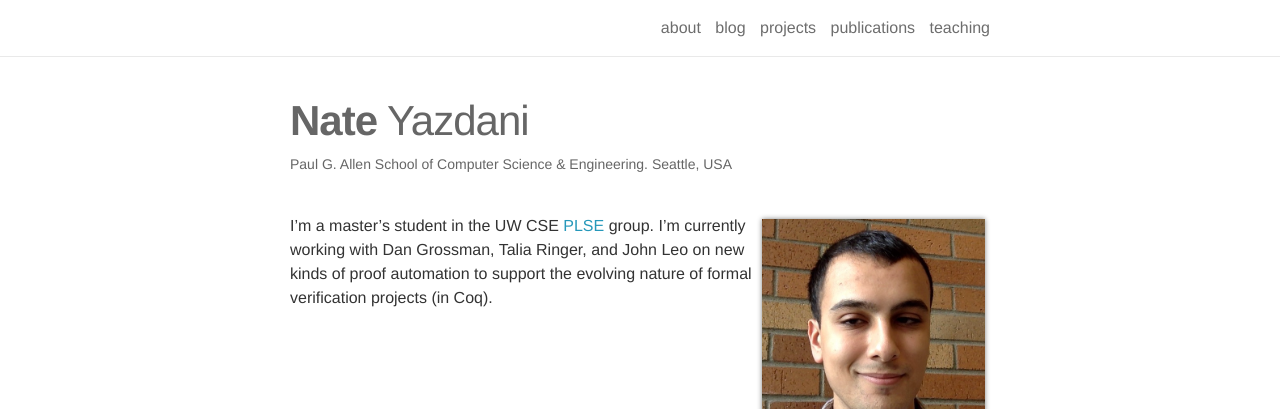
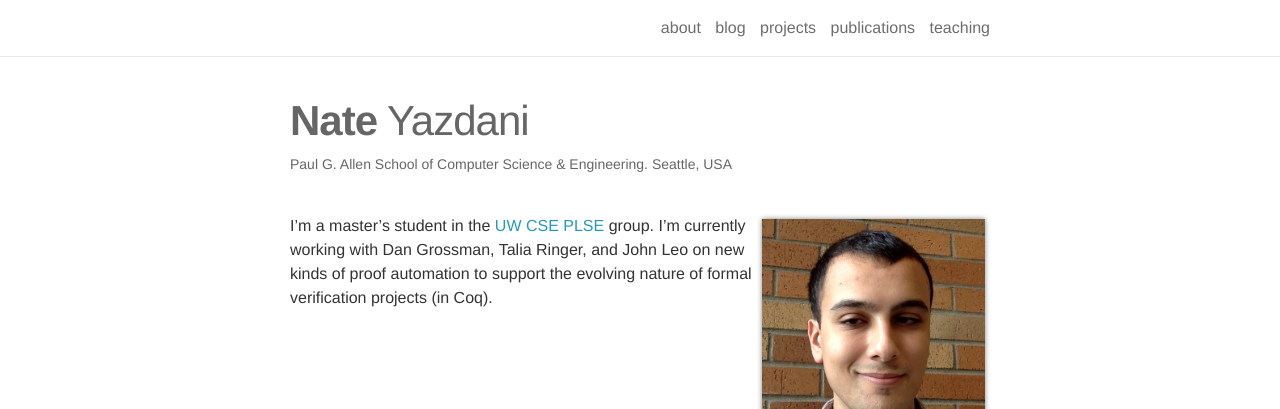
Before and after one commit to nateyazdani/nateyazdani.github.io, a Jekyll site: the page built from _pages/about.md, in a window 1280 px wide and 996 px high. Shown: the top 409 px of the window. Built offline with Jekyll 4.4.1, drawn with Linux system fonts in a browser that asks for light colours; nearby versions of some CDN libraries; emoji names are drawn with the system emoji font; some web fonts are replaced; some of the changed lines change nothing that is shown.

Commit message:
Link to UW CSE homepage

```diff
--- a/_pages/about.md
+++ b/_pages/about.md
@@ -16,6 +16,6 @@ news: true
 social: true
 ---
 
-I'm a master's student in the UW CSE [PLSE](http://uwplse.org) group. I'm currently
+I'm a master's student in the [UW CSE](https://www.cs.washington.edu) [PLSE](http://uwplse.org) group. I'm currently
 working with Dan Grossman, Talia Ringer, and John Leo on new kinds of proof
 automation to support the evolving nature of formal verification projects (in Coq).
```
